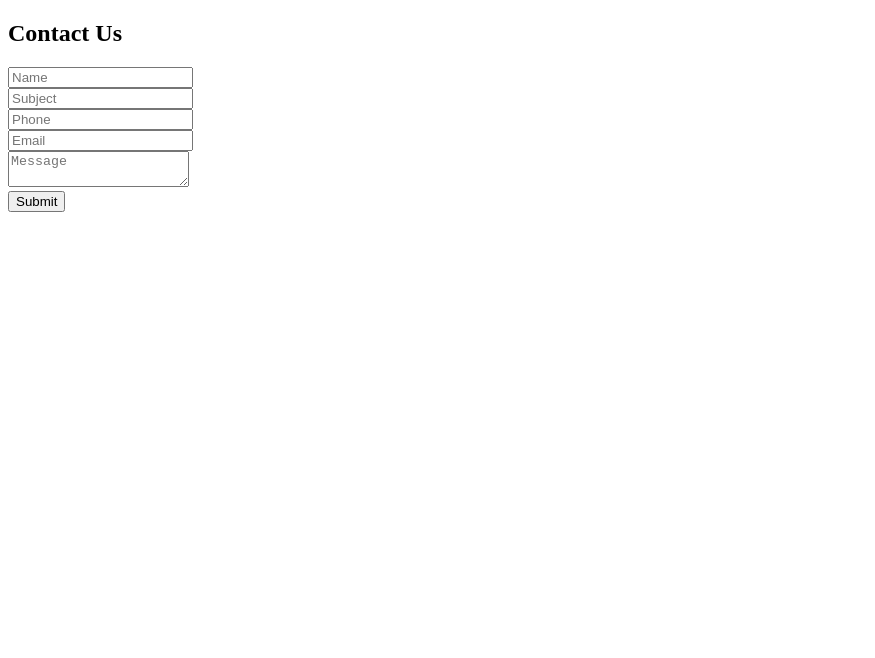
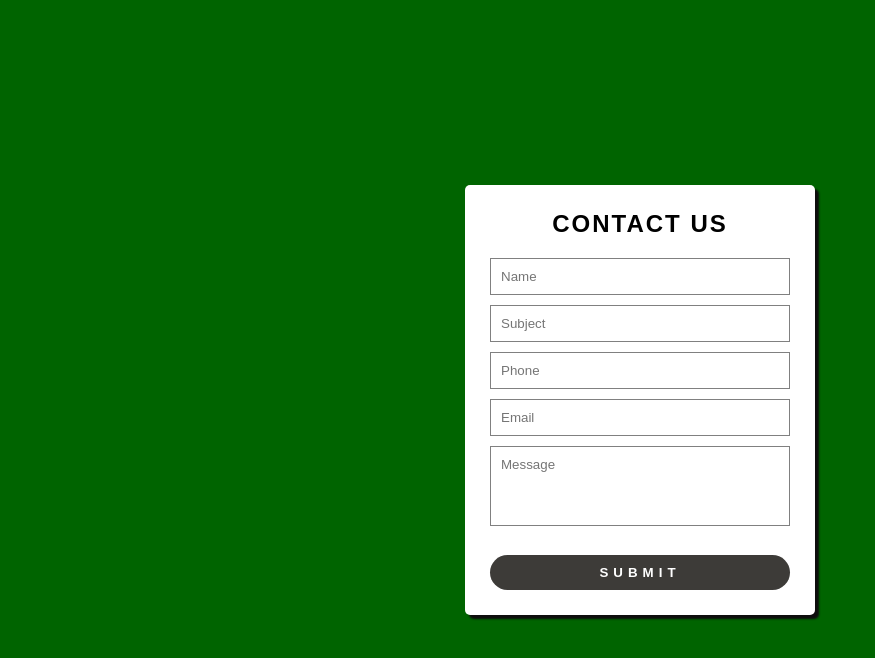
Before and after one commit to Balwin123/action, a plain HTML site: page index.html in a window 1280 px wide. Shown: the whole page, without its empty margins (0-875 px from the left). Drawn offline with Linux system fonts and the light colour scheme.

Commit message:
add style

```diff
--- a/css/style.css
+++ b/css/style.css
@@ -0,0 +1,62 @@
+@import url('https://fonts.googleapis.com/css2?family=Roboto:wght@300&display=swap');
+*{
+    margin: 0;
+    padding: 0;
+    box-sizing: border-box;
+    outline: none;
+    font-family: sans-serif;
+}
+body{
+    background: darkgreen;
+}
+.wrapper{
+    position: absolute;
+    top: 50%;
+    left: 50%;
+    transform: translate(-50%, -50%);
+    max-width: 350px;
+    width: 100%;
+    background: #fff;
+    padding: 25px;
+    border-radius: 5px;
+    box-shadow: 4px 4px 2px rgb(14, 13, 13);
+}
+.wrapper h2{
+    text-align: center;
+    margin-bottom: 20px;
+    text-transform: uppercase;
+    letter-spacing: 2px;
+}
+.wrapper .input_field{
+    margin-bottom: 10px;
+}
+.wrapper .input_field input[type="text"], .wrapper textarea{
+    width: 100%;
+    border: 1px solid gray;
+    padding: 10px;
+}
+.wrapper textarea{
+    height: 80px;
+    resize: none;
+}
+.wrapper .btn input[type="Submit"]{
+    border: 0;
+    margin-top: 15px;
+    padding: 10px;
+    width: 100%;
+    background: rgb(61, 59, 56);
+    color: #fff;
+    text-transform: uppercase;
+    letter-spacing: 5px;
+    font-weight: bold;
+    border-radius: 25px;
+    cursor: pointer;
+}
+.wrapper #error_message{
+    margin-bottom: 20px;
+    padding: 0px;
+    background: darksalmon;
+    text-align: center;
+    font-size: 14px;
+    transition: all 0.5s ease;
+}
--- a/index.html
+++ b/index.html
@@ -5,12 +5,13 @@
     <meta http-equiv="X-UA-Compatible" content="IE=edge">
     <meta name="viewport" content="width=device-width, initial-scale=1.0">
     <title>Contact Us form validation using Javascript</title>
+    <link rel="stylesheet" href="css/style.css">
 </head>
 <body>
     <div class="wrapper">
         <h2>Contact Us</h2>
         <div id="error_message"></div>
-        <form id="myform">
+        <form id="myform" onsubmit="return validation()">
             <div class="input_field">
                 <input type="text" placeholder="Name" id="name">
             </div>
@@ -27,7 +28,7 @@
                 <textarea id="message" placeholder="Message"></textarea>
             </div>
             <div class="btn">
-                <input type="Submit">
+                <input type="submit">
             </div>
         </form>
     </div>
```
